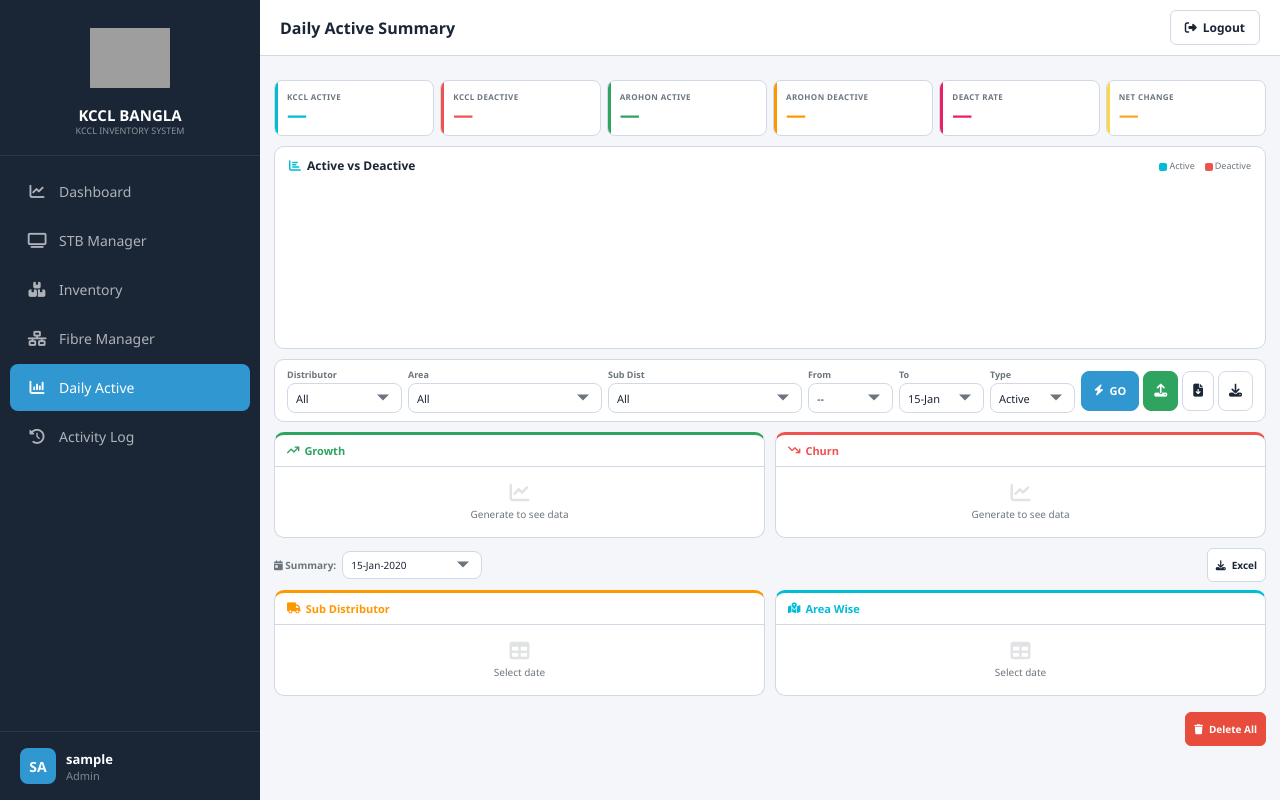
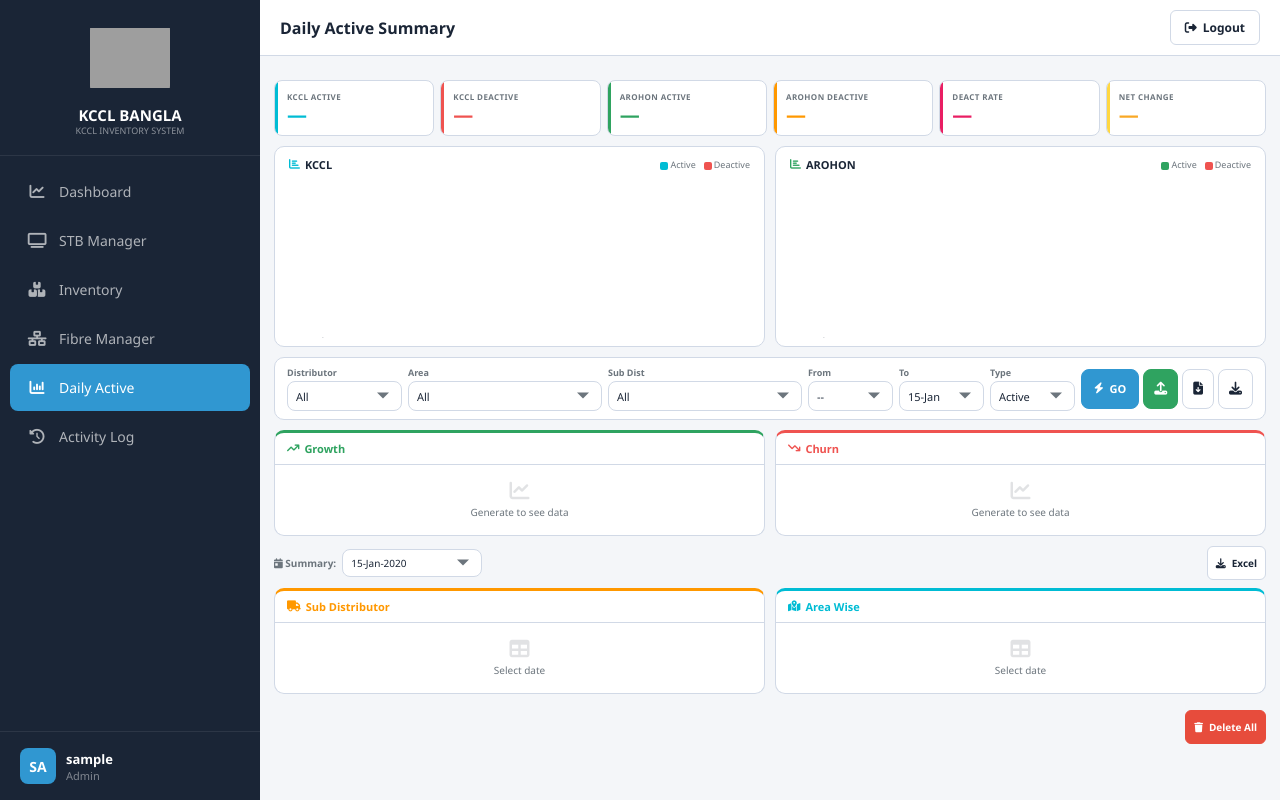
Before and after one commit to ANNU-2025/kccl-tracking-system, a Flask app: page /daily-active in a window 1280 px wide. Run offline with Flask 3, Linux system fonts and the light colour scheme; the visitor is signed in with stand-in values (Sample User, id 1); a database or web service that is not in the repository returns one stand-in record (values such as "Sample title"); a map, chart or similar area stays blank; some libraries are stand-ins or nearby versions; some web fonts are replaced; grey boxes are pictures that could not be loaded.

Commit message:
Update daily_active.html

```diff
--- a/templates/daily_active.html
+++ b/templates/daily_active.html
@@ -4,9 +4,8 @@
 {% block head %}
 <script src="https://cdn.jsdelivr.net/npm/chart.js@4.4.7/dist/chart.umd.min.js"></script>
 <style>
-:root{--cy:#00BCD4;--cy2:#00838F;--rd:#EF5350;--rd2:#C62828;--gn:#2FA360;--gd:#FFD740;--og:#FF9800;--pu:#7C4DFF}
+:root{--cy:#00BCD4;--rd:#EF5350;--gn:#2FA360;--gd:#FFD740;--og:#FF9800}
 body .content{padding:12px 14px}
-
 .kpi-r{display:grid;grid-template-columns:repeat(6,1fr);gap:6px;margin-bottom:10px}
 .kpi{background:var(--card);border:1px solid var(--border);border-radius:8px;padding:10px 12px;position:relative;overflow:hidden}
 .kpi::before{content:'';position:absolute;left:0;top:0;bottom:0;width:3px}
@@ -15,10 +14,11 @@ body .content{padding:12px 14px}
 .kpi .kv{font-size:20px;font-weight:800;line-height:1}
 .k-ka .kv{color:var(--cy)}.k-kd .kv{color:var(--rd)}.k-aa .kv{color:var(--gn)}.k-ad .kv{color:var(--og)}.k-rt .kv{color:#E91E63}.k-nn .kv{color:#F9A825}
 
-.ch-wrap{background:var(--card);border:1px solid var(--border);border-radius:10px;padding:10px 14px 8px;margin-bottom:10px}
+.ch2{display:grid;grid-template-columns:1fr 1fr;gap:10px;margin-bottom:10px}
+.ch-wrap{background:var(--card);border:1px solid var(--border);border-radius:10px;padding:10px 14px 8px;overflow:hidden}
 .ch-top{display:flex;align-items:center;justify-content:space-between;margin-bottom:6px}
-.ch-top h3{font-size:12px;font-weight:700;display:flex;align-items:center;gap:6px}
-.ch-top .lg{display:flex;gap:10px;font-size:9px;color:var(--grey);font-weight:500}
+.ch-top h3{font-size:11px;font-weight:700;display:flex;align-items:center;gap:5px}
+.ch-top .lg{display:flex;gap:8px;font-size:9px;color:var(--grey);font-weight:500}
 .ch-top .lg i{width:8px;height:8px;border-radius:2px;display:inline-block;vertical-align:middle;margin-right:2px}
 .ch-scroll{overflow-x:auto;overflow-y:hidden;-webkit-overflow-scrolling:touch}
 .ch-inner{height:160px;min-width:100%;position:relative}
@@ -48,15 +48,12 @@ body .content{padding:12px 14px}
 .nm{font-family:Consolas,'Segoe UI',monospace;font-weight:600}
 .pct{font-size:8px;padding:1px 5px;border-radius:3px;font-weight:700;display:inline-block}
 .pg{background:rgba(47,163,96,.08);color:var(--gn)}.pr{background:rgba(239,83,80,.08);color:var(--rd)}.po{background:rgba(255,152,0,.08);color:var(--og)}
-
 .sd-bar{display:flex;align-items:center;gap:6px;margin-bottom:8px}
 .sd-bar label{font-size:10px;font-weight:600;color:var(--grey);white-space:nowrap}
 .sd-bar .fs{padding:5px 8px;font-size:10px;min-height:28px;width:auto;min-width:140px}
-
 .fb{background:rgba(239,83,80,.06);border:1px solid rgba(239,83,80,.15);border-radius:6px;padding:8px 12px;margin-bottom:10px;max-height:100px;overflow:auto}
 .fb .ft{font-size:10px;font-weight:700;color:var(--red);margin-bottom:3px}
 .fb .fr{font-size:9px;color:var(--red);padding:1px 0}
-
 .uo{display:none;position:fixed;inset:0;background:rgba(0,0,0,.45);z-index:100;align-items:center;justify-content:center;backdrop-filter:blur(3px)}
 .uo.show{display:flex}
 .ub{background:var(--card);border-radius:14px;padding:22px;width:90%;max-width:360px;box-shadow:0 12px 40px rgba(0,0,0,.18)}
@@ -67,15 +64,8 @@ body .content{padding:12px 14px}
 .ud p{font-size:10px;color:var(--grey)}
 .ua{display:flex;gap:8px;justify-content:flex-end}
 .gl{opacity:.5;pointer-events:none}
-
 @media(max-width:900px){.kpi-r{grid-template-columns:repeat(3,1fr)}}
-@media(max-width:768px){
-    .kpi-r{grid-template-columns:repeat(3,1fr);gap:6px}.kpi .kv{font-size:18px}.kpi{padding:8px 10px}
-    .t2{grid-template-columns:1fr !important}
-    .sel-c{flex-direction:column;align-items:stretch}
-    .ch-inner{height:140px}
-    .mh{display:none !important}
-}
+@media(max-width:768px){.kpi-r{grid-template-columns:repeat(3,1fr);gap:6px}.kpi .kv{font-size:18px}.kpi{padding:8px 10px}.t2{grid-template-columns:1fr !important}.sel-c{flex-direction:column;align-items:stretch}.ch-inner{height:140px}.mh{display:none !important}}
 @media(max-width:400px){.kpi-r{grid-template-columns:repeat(2,1fr)}}
 </style>
 {% endblock %}
@@ -90,12 +80,15 @@ body .content{padding:12px 14px}
     <div class="kpi k-nn"><div class="kl">Net Change</div><div class="kv" id="kN">—</div></div>
 </div>
 
+<div class="ch2">
     <div class="ch-wrap">
-    <div class="ch-top">
-        <h3><i class="fas fa-chart-bar" style="color:var(--cy)"></i> Active vs Deactive</h3>
-        <div class="lg"><span><i style="background:var(--cy)"></i>Active</span><span><i style="background:var(--rd)"></i>Deactive</span></div>
+        <div class="ch-top"><h3><i class="fas fa-chart-bar" style="color:var(--cy)"></i> KCCL</h3><div class="lg"><span><i style="background:var(--cy)"></i>Active</span><span><i style="background:var(--rd)"></i>Deactive</span></div></div>
+        <div class="ch-scroll"><div class="ch-inner" id="kcInner"><canvas id="kcChart"></canvas><div id="kcMsg"><p>No data</p></div></div></div>
     </div>
-    <div class="ch-scroll"><div class="ch-inner" id="chInner"><canvas id="barChart"></canvas><div id="chMsg"><p>No data — upload to get started</p></div></div></div>
+    <div class="ch-wrap">
+        <div class="ch-top"><h3><i class="fas fa-chart-bar" style="color:var(--gn)"></i> AROHON</h3><div class="lg"><span><i style="background:var(--gn)"></i>Active</span><span><i style="background:var(--rd)"></i>Deactive</span></div></div>
+        <div class="ch-scroll"><div class="ch-inner" id="arInner"><canvas id="arChart"></canvas><div id="arMsg"><p>No data</p></div></div></div>
+    </div>
 </div>
 
 <div class="sel-c">
@@ -114,8 +107,8 @@ body .content{padding:12px 14px}
 </div>
 
 <div class="t2">
-    <div class="tc tg"><div class="thd"><h4 style="color:var(--gn)"><i class="fas fa-arrow-trend-up"></i> Growth <span id="gC" style="font-size:9px;color:var(--grey);font-weight:400"></span></h4><button class="btn btn-sm" id="bEG" style="background:#1B5E20;color:#fff;border-color:#1B5E20;display:none;padding:4px 8px;font-size:10px" onclick="dG()"><i class="fas fa-download"></i></button></div><div class="tsc" id="gB"><div class="tem"><i class="fas fa-chart-line"></i><p>Generate to see data</p></div></div></div>
-    <div class="tc tr"><div class="thd"><h4 style="color:var(--rd)"><i class="fas fa-arrow-trend-down"></i> Churn <span id="cC" style="font-size:9px;color:var(--grey);font-weight:400"></span></h4><button class="btn btn-sm" id="bEC" style="background:#B71C1C;color:#fff;border-color:#B71C1C;display:none;padding:4px 8px;font-size:10px" onclick="dC()"><i class="fas fa-download"></i></button></div><div class="tsc" id="cB"><div class="tem"><i class="fas fa-chart-line"></i><p>Generate to see data</p></div></div></div>
+    <div class="tc tg"><div class="thd"><h4 style="color:var(--gn)"><i class="fas fa-arrow-trend-up"></i> Growth <span id="gC"></span></h4><button class="btn btn-sm" id="bEG" style="background:#1B5E20;color:#fff;border-color:#1B5E20;display:none;padding:4px 8px;font-size:10px" onclick="dG()"><i class="fas fa-download"></i></button></div><div class="tsc" id="gB"><div class="tem"><i class="fas fa-chart-line"></i><p>Generate to see data</p></div></div></div>
+    <div class="tc tr"><div class="thd"><h4 style="color:var(--rd)"><i class="fas fa-arrow-trend-down"></i> Churn <span id="cC"></span></h4><button class="btn btn-sm" id="bEC" style="background:#B71C1C;color:#fff;border-color:#B71C1C;display:none;padding:4px 8px;font-size:10px" onclick="dC()"><i class="fas fa-download"></i></button></div><div class="tsc" id="cB"><div class="tem"><i class="fas fa-chart-line"></i><p>Generate to see data</p></div></div></div>
 </div>
 
 <div class="sd-bar">
@@ -147,59 +140,63 @@ body .content{padding:12px 14px}
 {% if session.get('user_role')=='admin' %}<div style="text-align:right;margin-bottom:12px"><button class="btn btn-red btn-sm" onclick="if(confirm('Delete ALL?')){var f=document.createElement('form');f.method='POST';f.action='/daily-active/delete-all';document.body.appendChild(f);f.submit()}" style="padding:4px 8px;font-size:10px"><i class="fas fa-trash"></i> Delete All</button></div>{% endif %}
 
 <script>
-var growArr=[],churnArr=[],myChart=null,fDates=[],vFrom='',vTo='',vMode='active';
+var growArr=[],churnArr=[],kcChart=null,arChart=null,fDates=[],vFrom='',vTo='',vMode='active';
 
 function getParams(){
-    var d=document.getElementById('sD').value;
-    var a=document.getElementById('sA').value;
-    var s=document.getElementById('sS').value;
-    var p=[];
+    var d=document.getElementById('sD').value,a=document.getElementById('sA').value,s=document.getElementById('sS').value,p=[];
     if(d)p.push('distributor='+encodeURIComponent(d));
     if(a)p.push('area='+encodeURIComponent(a));
     if(s)p.push('sub_dist='+encodeURIComponent(s));
     return p.length?'?'+p.join('&'):'';
 }
 
-function safeFetch(url){
-    return fetch(url).then(function(r){
-        if(!r.ok)throw new Error('HTTP '+r.status);
-        return r.json();
-    });
-}
+function safeFetch(url){return fetch(url).then(function(r){if(!r.ok)throw new Error('HTTP '+r.status);return r.json()})}
 
-function loadChart(){
-    var msg=document.getElementById('chMsg');
-    safeFetch('/daily-active/chart-data'+getParams()).then(function(d){
+function makeChart(canvasId,msgId,data,actKey,deactKey,c1,c2){
+    var msg=document.getElementById(msgId);
+    var canvas=document.getElementById(canvasId);
+    if(!data.dates||!data.dates.length){msg.classList.add('show');return}
     msg.classList.remove('show');
-        if(!d.dates||!d.dates.length){msg.classList.add('show');if(myChart){myChart.destroy();myChart=null}return}
-        fDates=d.full_dates;
-        var ctx=document.getElementById('barChart').getContext('2d');
-        if(myChart){myChart.destroy();myChart=null}
-        var gA=ctx.createLinearGradient(0,0,0,160);gA.addColorStop(0,'rgba(0,188,212,0.92)');gA.addColorStop(1,'rgba(0,131,143,0.92)');
-        var gR=ctx.createLinearGradient(0,0,0,160);gR.addColorStop(0,'rgba(239,83,80,0.88)');gR.addColorStop(1,'rgba(198,40,40,0.88)');
-        myChart=new Chart(ctx,{
+    var oldChart=(canvasId==='kcChart')?kcChart:arChart;
+    if(oldChart){oldChart.destroy();oldChart=null}
+    var ctx=canvas.getContext('2d');
+    var gA=ctx.createLinearGradient(0,0,0,160);gA.addColorStop(0,c1+'F0');gA.addColorStop(1,c1+'90');
+    var gR=ctx.createLinearGradient(0,0,0,160);gR.addColorStop(0,c2+'F0');gR.addColorStop(1,c2+'90');
+    var chart=new Chart(ctx,{
         type:'bar',
-            data:{labels:d.dates,datasets:[
-                {label:'Deactive',data:d.deactives,backgroundColor:gR,borderColor:'#B71C1C',borderWidth:1,borderRadius:{topLeft:0,topRight:0,bottomLeft:3,bottomRight:3},barPercentage:.5,categoryPercentage:.6,stack:'s'},
-                {label:'Active',data:d.actives,backgroundColor:gA,borderColor:'#004D40',borderWidth:1,borderRadius:{topLeft:3,topRight:3,bottomLeft:0,bottomRight:0},barPercentage:.5,categoryPercentage:.6,stack:'s'}
+        data:{labels:data.dates,datasets:[
+            {label:'Deactive',data:data[deactKey],backgroundColor:gR,borderColor:c2+'40',borderWidth:1,borderRadius:{topLeft:0,topRight:0,bottomLeft:3,bottomRight:3},barPercentage:.5,categoryPercentage:.6,stack:'s'},
+            {label:'Active',data:data[actKey],backgroundColor:gA,borderColor:c1+'40',borderWidth:1,borderRadius:{topLeft:3,topRight:3,bottomLeft:0,bottomRight:0},barPercentage:.5,categoryPercentage:.6,stack:'s'}
         ]},
         options:{responsive:true,maintainAspectRatio:false,interaction:{mode:'index',intersect:false},
             plugins:{legend:{display:false},tooltip:{backgroundColor:'#1A2536',titleColor:'#fff',bodyColor:'#ccc',padding:8,cornerRadius:6,callbacks:{label:function(c){return ' '+c.dataset.label+': '+c.parsed.y.toLocaleString()}}}},
             scales:{x:{grid:{display:false},stacked:true,ticks:{color:#999,font:{size:8},maxRotation:50,autoSkip:false}},y:{grid:{color:'rgba(0,0,0,.04)'},stacked:true,ticks:{color:#999,font:{size:9}},beginAtZero:true}},
             onClick:function(e,el){if(el.length>0&&fDates[el[0].index])window.open('/daily-active/date-summary?date='+fDates[el[0].index],'_blank')}}
     });
-    }).catch(function(e){console.error('Chart:',e);msg.classList.add('show')});
+    if(canvasId==='kcChart')kcChart=chart;else arChart=chart;
 }
 
-function onDistChange(){loadChart();loadSummary()}
+function loadCharts(){
+    safeFetch('/daily-active/chart-data'+getParams()).then(function(d){
+        fDates=d.full_dates;
+        makeChart('kcChart','kcMsg',d,'kccl_a','kccl_d','rgba(0,188,212,','rgba(0,188,212,');
+        makeChart('arChart','arMsg',d,'arohon_a','arohon_d','rgba(47,163,96,','rgba(47,163,96,');
+    }).catch(function(e){
+        console.error('Chart:',e);
+        document.getElementById('kcMsg').classList.add('show');
+        document.getElementById('arMsg').classList.add('show');
+    });
+}
+
+function onDistChange(){loadCharts();loadSummary()}
 function onAreaChange(){
     var a=document.getElementById('sA').value,d=document.getElementById('sD').value;
     var sel=document.getElementById('sS');sel.innerHTML='<option value="">All</option>';
     var p='area='+encodeURIComponent(a);if(d)p+='&distributor='+encodeURIComponent(d);
     fetch('/daily-active/sub-dists?'+p).then(function(r){return r.json()}).then(function(l){for(var i=0;i<l.length;i++){var o=document.createElement('option');o.value=l[i];o.textContent=l[i];sel.appendChild(o)}}).catch(function(){});
-    loadChart();loadSummary();
+    loadCharts();loadSummary();
 }
-function onFilterChange(){loadChart();loadSummary()}
+function onFilterChange(){loadCharts();loadSummary()}
 
 function gen(){
     vFrom=document.getElementById('dF').value;vTo=document.getElementById('dT').value;vMode=document.getElementById('sM').value;
@@ -213,8 +210,7 @@ function gen(){
         document.getElementById('kKD').textContent=d.kccl_deactive.toLocaleString();
         document.getElementById('kAA').textContent=d.arohon_active.toLocaleString();
         document.getElementById('kAD').textContent=d.arohon_deactive.toLocaleString();
-        var totalA=d.kccl_active+d.arohon_active;
-        var totalD=d.kccl_deactive+d.arohon_deactive;
+        var totalA=d.kccl_active+d.arohon_active,totalD=d.kccl_deactive+d.arohon_deactive;
         var rate=totalA>0?((totalD/totalA)*100).toFixed(1):'0.0';
         document.getElementById('kR').textContent=rate+'%';
         var ne=document.getElementById('kN');ne.textContent=(d.net>=0?'+':'')+d.net.toLocaleString();
@@ -246,13 +242,13 @@ function renderGC(bid,cid,btid,data,color,colName){
 
 function loadSummary(){
     var dt=document.getElementById('sDt').value;
-    if(!dt){renderSumT('suB',[]);renderSumT('arB',[]);return}
+    if(!dt){renderST('suB',[]);renderST('arB',[]);return}
     safeFetch('/daily-active/summary-tables?date='+dt+getParams()).then(function(d){
-        renderSumT('suB',d.subs);renderSumT('arB',d.areas);
-    }).catch(function(e){console.error('Summary:',e);renderSumT('suB',[]);renderSumT('arB',[])});
+        renderST('suB',d.subs);renderST('arB',d.areas);
+    }).catch(function(e){console.error('Summary:',e);renderST('suB',[]);renderST('arB',[])});
 }
 
-function renderSumT(bid,data){
+function renderST(bid,data){
     var el=document.getElementById(bid);
     if(!data||!data.length){el.innerHTML='<div class="tem"><p>No data</p></div>';return}
     var tA=0;for(var i=0;i<data.length;i++)tA+=data[i].active;
@@ -287,11 +283,6 @@ fi.addEventListener('change',function(){if(fi.files.length)dl.textContent=fi.fil
 
 function showFlash(msg,type){var c=document.querySelector('.flashes'),d=document.createElement('div');d.className='flash '+type;d.innerHTML='<i class="fas fa-'+(type==='success'?'check-circle':'exclamation-circle')+'"></i> '+msg;c.prepend(d);setTimeout(function(){d.remove()},4000)}
 
-try{
-    loadChart();
-    setTimeout(function(){loadSummary()},300);
-    var dfV=document.getElementById('dF').value,dtV=document.getElementById('dT').value;
-    if(dfV&&dtV&&dfV!==dtV)setTimeout(function(){gen()},600);
-}catch(e){console.error('Init:',e)}
+try{loadCharts();setTimeout(function(){loadSummary()},300);var dfV=document.getElementById('dF').value,dtV=document.getElementById('dT').value;if(dfV&&dtV&&dfV!==dtV)setTimeout(function(){gen()},600)}catch(e){console.error('Init:',e)}
 </script>
 {% endblock %}
```
Lines whose indentation alone changed are shown as unchanged.
